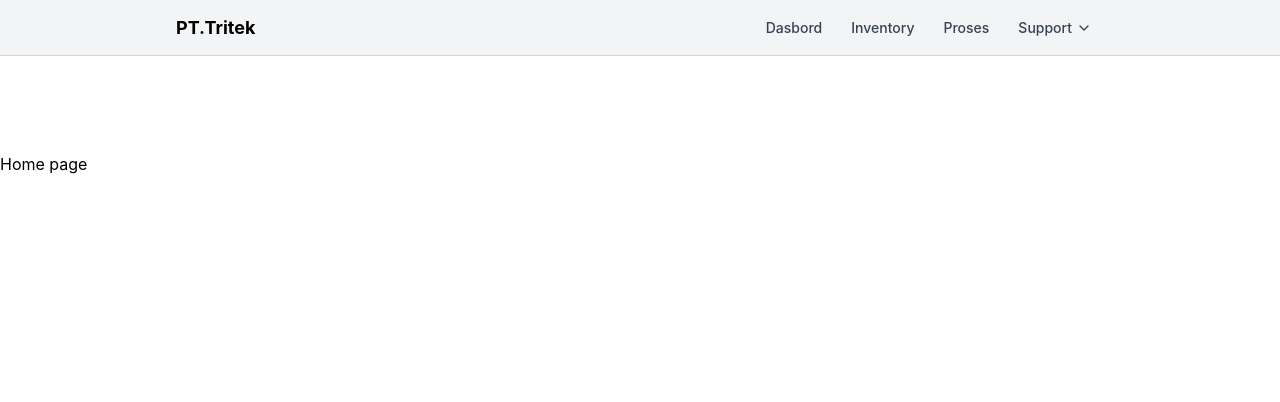
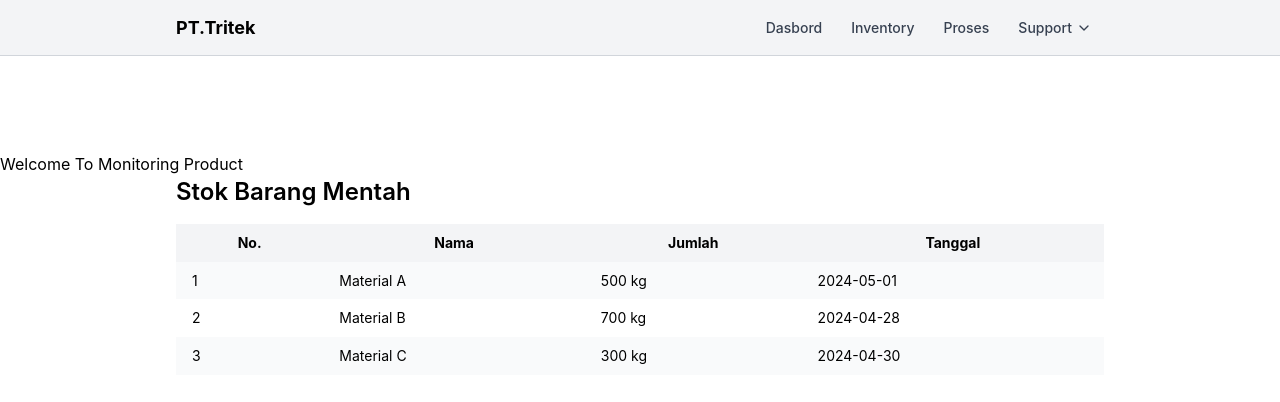
Before and after one commit to AryaGunawann/Monitoring-Produksi, a Next.js app: page / in a window 1280 px wide. Shown: the top 402 px of the page. Built offline with nearby package versions, Linux system fonts and the light colour scheme.

Commit message:
create table material and product

```diff
--- a/src/app/page.tsx
+++ b/src/app/page.tsx
@@ -1,3 +1,13 @@
+import materialData from "../components/data/material";
+import MaterialTable from "../components/tabel/materialTable";
+
 export default function HomePage() {
-  return <div>Home page</div>;
+  return (
+    <div>
+      <h1>Welcome To Monitoring Product</h1>
+      <div>
+        <MaterialTable data={materialData} />
+      </div>
+    </div>
+  );
 }
--- /dev/null
+++ b/src/components/data/material.ts
@@ -0,0 +1,13 @@
+export interface MaterialItem {
+  name: string;
+  quantity: string;
+  date: string;
+}
+
+const materialData: MaterialItem[] = [
+  { name: "Material A", quantity: "500 kg", date: "2024-05-01" },
+  { name: "Material B", quantity: "700 kg", date: "2024-04-28" },
+  { name: "Material C", quantity: "300 kg", date: "2024-04-30" },
+];
+
+export default materialData;
--- /dev/null
+++ b/src/components/data/product.ts
@@ -0,0 +1,13 @@
+export interface ProductItem {
+  name: string;
+  quantity: string;
+  date: string;
+}
+
+const productData: ProductItem[] = [
+  { name: "Product X", quantity: "1000 unit", date: "2024-05-01" },
+  { name: "Product Y", quantity: "700 unit", date: "2024-04-28" },
+  { name: "Product Z", quantity: "300 unit", date: "2024-04-30" },
+];
+
+export default productData;
--- /dev/null
+++ b/src/components/tabel/materialTable.tsx
@@ -0,0 +1,40 @@
+import React from "react";
+import { Table, Container } from "@mantine/core";
+import { MaterialItem } from "../data/material";
+
+interface Props {
+  data: MaterialItem[];
+}
+
+const MaterialTable: React.FC<Props> = ({ data }) => {
+  return (
+    <Container>
+      <h2 className="text-2xl font-semibold mb-4">Stok Barang Mentah</h2>
+      <Table striped className="w-full">
+        <thead className="bg-gray-100">
+          <tr>
+            <th className="px-4 py-2">No.</th>
+            <th className="px-4 py-2">Nama</th>
+            <th className="px-4 py-2">Jumlah</th>
+            <th className="px-4 py-2">Tanggal</th>
+          </tr>
+        </thead>
+        <tbody>
+          {data.map((item, index) => (
+            <tr
+              key={index}
+              className={index % 2 === 0 ? "bg-gray-50" : "bg-white"}
+            >
+              <td className="px-4 py-2">{index + 1}</td>
+              <td className="px-4 py-2">{item.name}</td>
+              <td className="px-4 py-2">{item.quantity}</td>
+              <td className="px-4 py-2">{item.date}</td>
+            </tr>
+          ))}
+        </tbody>
+      </Table>
+    </Container>
+  );
+};
+
+export default MaterialTable;
--- /dev/null
+++ b/src/components/tabel/productTabel.tsx
@@ -0,0 +1,37 @@
+import React from "react";
+import { Table, Container } from "@mantine/core";
+import { ProductItem } from "../data/product";
+
+interface Props {
+  data: ProductItem[];
+}
+
+const ProductTable: React.FC<Props> = ({ data }) => {
+  return (
+    <Container>
+      <h2 className="text-xl font-semibold mb-4">Stok Barang Jadi</h2>
+      <Table striped>
+        <thead>
+          <tr>
+            <th>No.</th>
+            <th>Nama</th>
+            <th>Jumlah</th>
+            <th>Tanggal</th>
+          </tr>
+        </thead>
+        <tbody>
+          {data.map((item, index) => (
+            <tr key={index}>
+              <td>{index + 1}</td>
+              <td>{item.name}</td>
+              <td>{item.quantity}</td>
+              <td>{item.date}</td>
+            </tr>
+          ))}
+        </tbody>
+      </Table>
+    </Container>
+  );
+};
+
+export default ProductTable;
```
